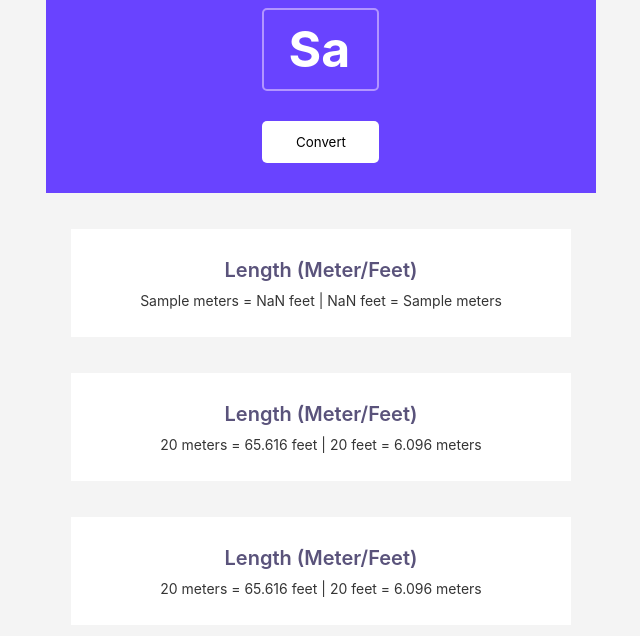
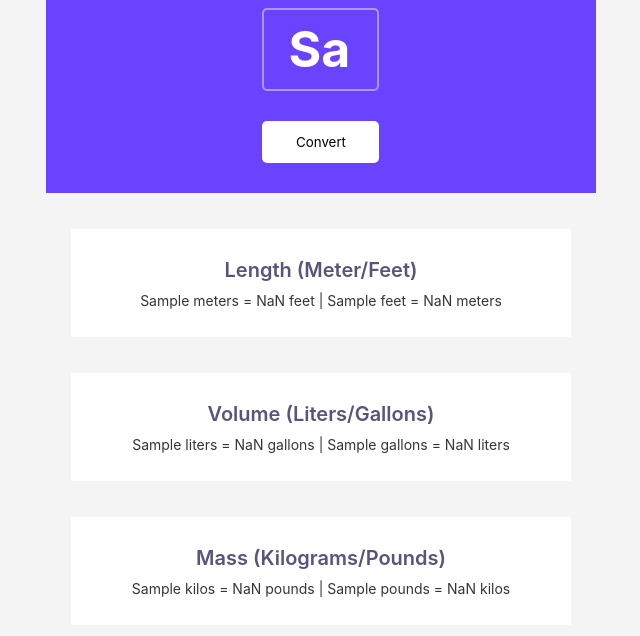
Before and after one commit to lioipu/unit-converter, a website built with Vite: page index.html in a window 1280 px wide. Both pictures are taken after typing "Sample" into the empty fields and a click on the button "Convert". Shown: the part 92-728 px from the top of the page, without its empty margins (319-959 px from the left). Built offline with nearby package versions, Linux system fonts and the light colour scheme; a web font is replaced by a local one.

Commit message:
second-commit

```diff
--- a/index.html
+++ b/index.html
@@ -23,14 +23,24 @@
         </div>
         <div class="unit">
             <div class="info">
-                <p class="title">Length (Meter/Feet)</p>
-                <p class="content-convertion">20 meters = 65.616 feet | 20 feet = 6.096 meters</p>
+                <p class="title">Volume (Liters/Gallons)</p>
+                <p class="content-convertion">
+                    <span class="liters"></span> liters =
+                    <span class="gallons"></span> gallons |
+                    <span class="gallons"></span> gallons =
+                    <span class="liters"></span> liters
+                </p>
             </div>
         </div>
         <div class="unit">
             <div class="info">
-                <p class="title">Length (Meter/Feet)</p>
-                <p class="content-convertion">20 meters = 65.616 feet | 20 feet = 6.096 meters</p>
+                <p class="title">Mass (Kilograms/Pounds)</p>
+                <p class="content-convertion">
+                    <span class="kilos"></span> kilos =
+                    <span class="pounds"></span> pounds |
+                    <span class="pounds"></span> pounds =
+                    <span class="kilos"></span> kilos
+                </p>
             </div>
         </div>
 
--- a/index.js
+++ b/index.js
@@ -3,18 +3,25 @@
 1 liter = 0.264 gallon
 1 kilogram = 2.204 pound
 */
-let meter = 0
-let feet = 0
+
 let convertBtn = document.getElementById("convert-btn")
 convertBtn.addEventListener("click", convert)
 
 function convert() {
     let input = document.getElementById("input-number").value
-    meter = input
-    feet = meter * 3.281
-    document.getElementsByClassName("meters")[0].innerHTML = meter
-    document.getElementsByClassName("feet")[0].innerHTML = feet
-    document.getElementsByClassName("meters")[1].innerHTML = meter
-    document.getElementsByClassName("feet")[1].innerHTML = feet
+    document.getElementsByClassName("meters")[0].innerHTML = input
+    document.getElementsByClassName("feet")[0].innerHTML = ( input * 3.281 ).toFixed(3)
+    document.getElementsByClassName("feet")[1].innerHTML = input
+    document.getElementsByClassName("meters")[1].innerHTML = ( input / 3.281 ).toFixed(3)
+
+    document.getElementsByClassName("liters")[0].innerHTML = input
+    document.getElementsByClassName("gallons")[0].innerHTML = ( input * 0.264 ).toFixed(3)
+    document.getElementsByClassName("gallons")[1].innerHTML = input
+    document.getElementsByClassName("liters")[1].innerHTML = ( input / 0.264 ).toFixed(3)
+
+    document.getElementsByClassName("kilos")[0].innerHTML = input
+    document.getElementsByClassName("pounds")[0].innerHTML = ( input * 2.204 ).toFixed(3)
+    document.getElementsByClassName("pounds")[1].innerHTML = input
+    document.getElementsByClassName("kilos")[1].innerHTML = ( input / 2.204 ).toFixed(3)
 
 }
```
